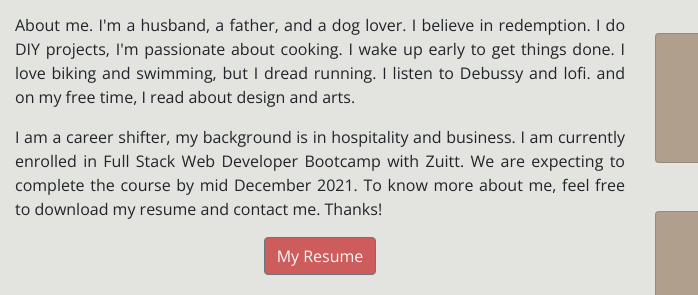
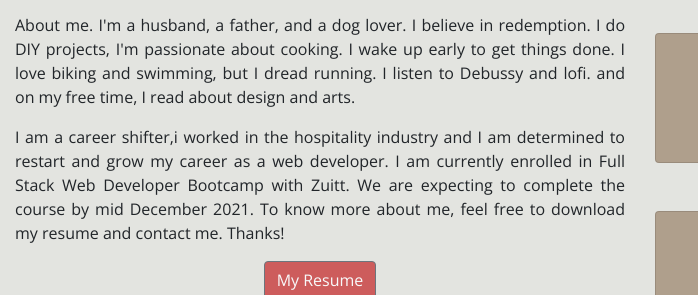
Before and after one commit to Paolo-Misa/webportfolio, a plain HTML site: page index.html in a window 1280 px wide. Shown: the part 993-1288 px from the top of the page, 0-698 px from the left. Drawn offline with nearby package versions, Linux system fonts and the light colour scheme.

```diff
--- a/index.html
+++ b/index.html
@@ -104,7 +104,7 @@
                         About me. I'm a husband, a father, and a dog lover. I believe in redemption. I do DIY projects, I'm passionate about cooking. I wake up early to get things done. I love biking and swimming, but I dread running. I listen to Debussy and lofi. and on my free time, I read about design and arts.
                     </p>
                     <p class="text-justify">
-                        I am a career shifter, my background is in hospitality and business. I am currently enrolled in Full Stack Web Developer Bootcamp with Zuitt. We are expecting to complete the course by mid December 2021. To know more about me, feel free to download my resume and contact me. Thanks!
+                        I am a career shifter,i worked in the hospitality industry  and I am determined to restart and grow my career as a web developer. I am currently enrolled in Full Stack Web Developer Bootcamp with Zuitt. We are expecting to complete the course by mid December 2021. To know more about me, feel free to download my resume and contact me. Thanks!
                     </p>
 
                     <a href="./documents/Misa.Paolo.Resume.pdf" download="" target="_blank" class="btn btn-secondary btn-project text-light">My Resume</a>
```
